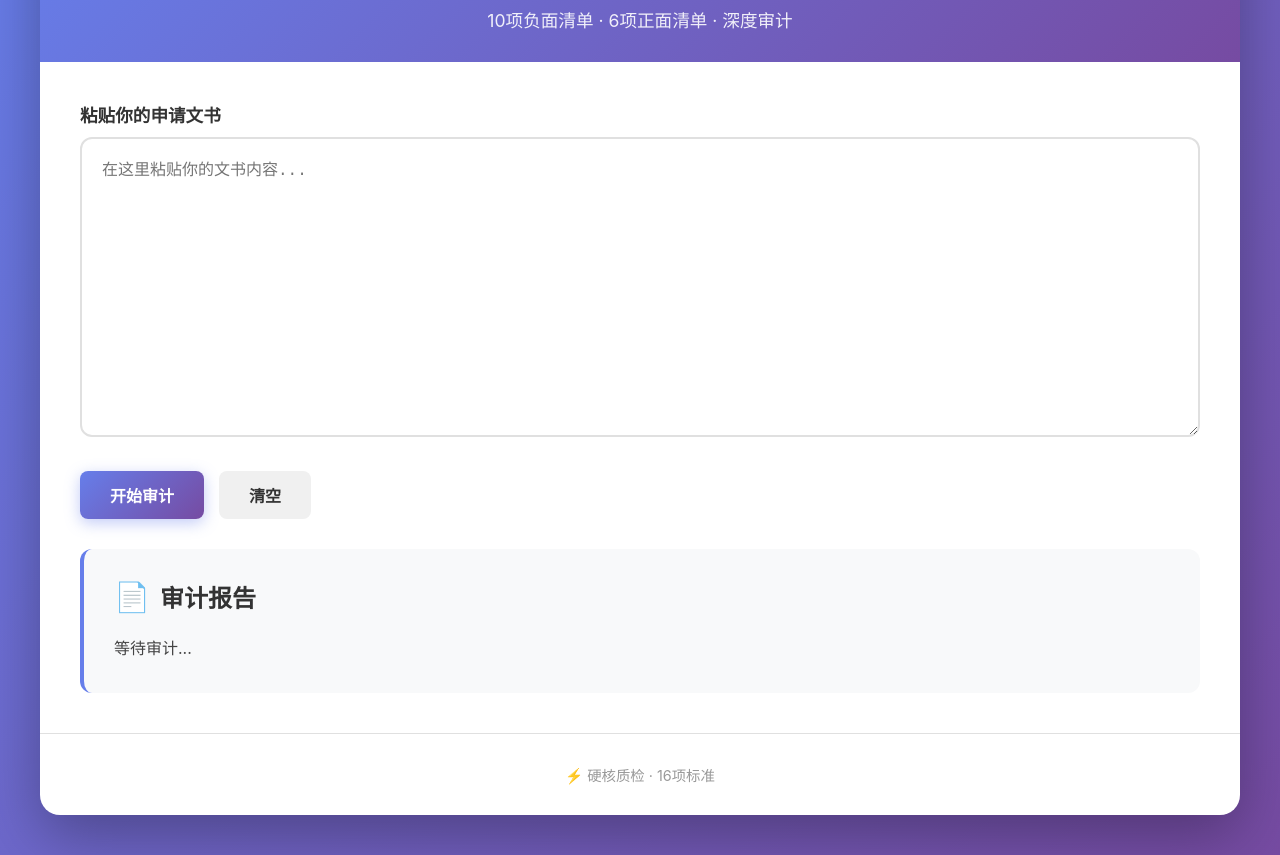
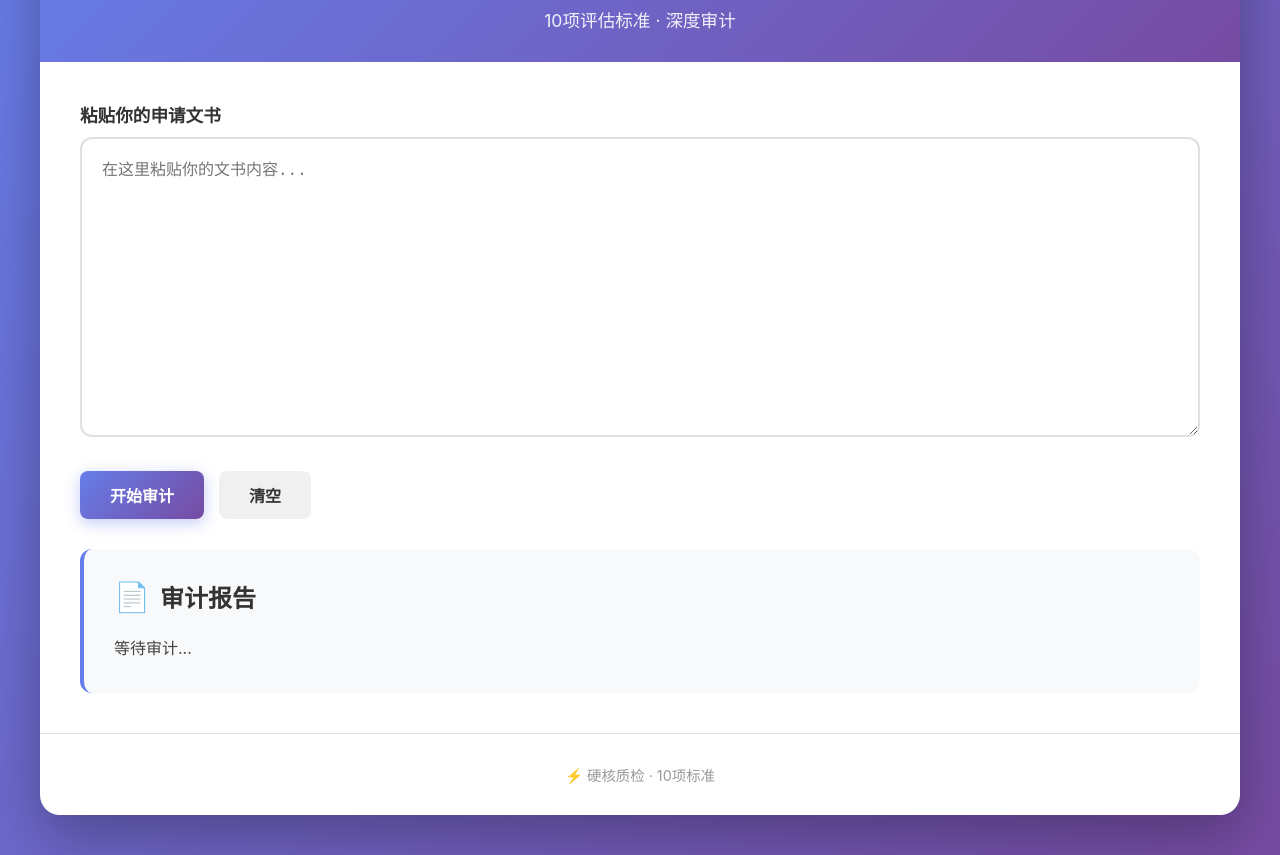
Before and after one commit to liudayang03/EssayEvaluation, a website: page index.html in a window 1280 px wide. Shown: the part 131-986 px from the top of the page. Drawn offline with Linux system fonts and the light colour scheme.

Commit message:
Update index.html

```diff
--- a/index.html
+++ b/index.html
@@ -285,7 +285,7 @@
     <div class="container">
         <div class="header">
             <h1>📝 美国本科文书质检系统</h1>
-            <p>10项负面清单 · 6项正面清单 · 深度审计</p>
+            <p>10项评估标准 · 深度审计</p>
         </div>
 
         <div class="main">
@@ -306,7 +306,7 @@
         </div>
 
         <div class="footer">
-            ⚡ 硬核质检 · 16项标准
+            ⚡ 硬核质检 · 10项标准
         </div>
     </div>
 
@@ -322,7 +322,7 @@
             }
 
             btn.disabled = true;
-            resultDiv.innerHTML = '<div class="loading"><div class="spinner"></div>审计中... (约1分半)</div>';
+            resultDiv.innerHTML = '<div class="loading"><div class="spinner"></div>审计中...</div>';
 
             try {
                 const res = await fetch('/api/evaluate', {
```
